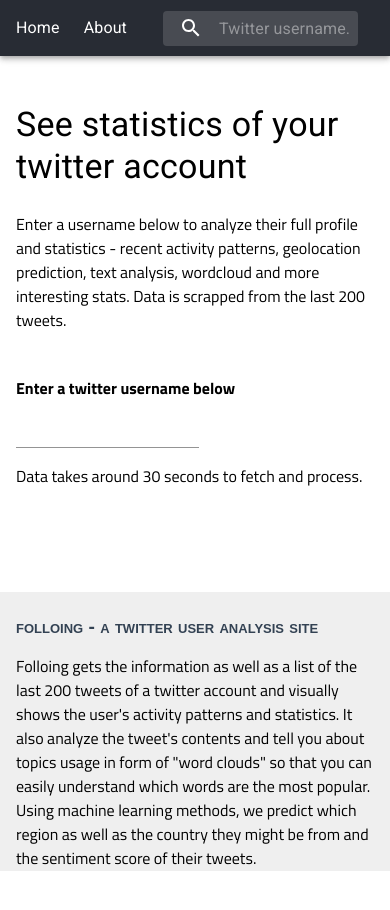
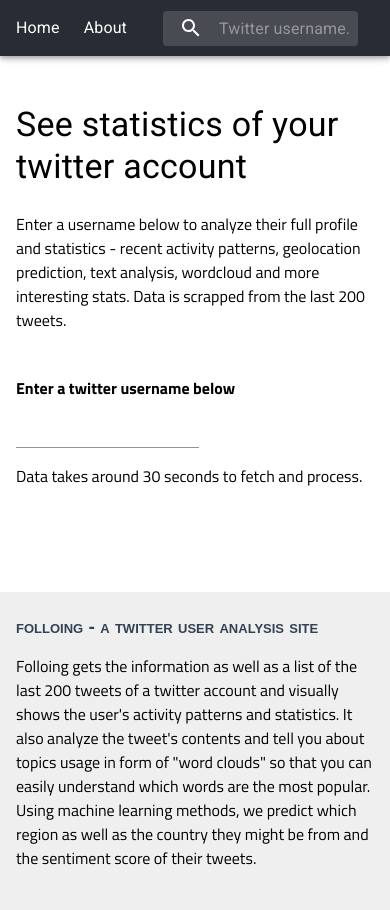
Before and after one commit to wesleychew/twitter-analytics, a React (Create React App) app in the folder frontend/: page / in a window 390 px wide. Shown: the top 910 px of the page. Built offline with nearby package versions, Linux system fonts and the light colour scheme; no server answers.

Commit message:
Fixed mobile vh css

```diff
--- a/frontend/src/App.css
+++ b/frontend/src/App.css
@@ -44,6 +44,6 @@
 
 .Footer {
   background: linear-gradient(160deg, #efefef, #efefef);
-  height: 33vh;
+  height: 38vh;
   margin-top: 10vh;
 }
```
